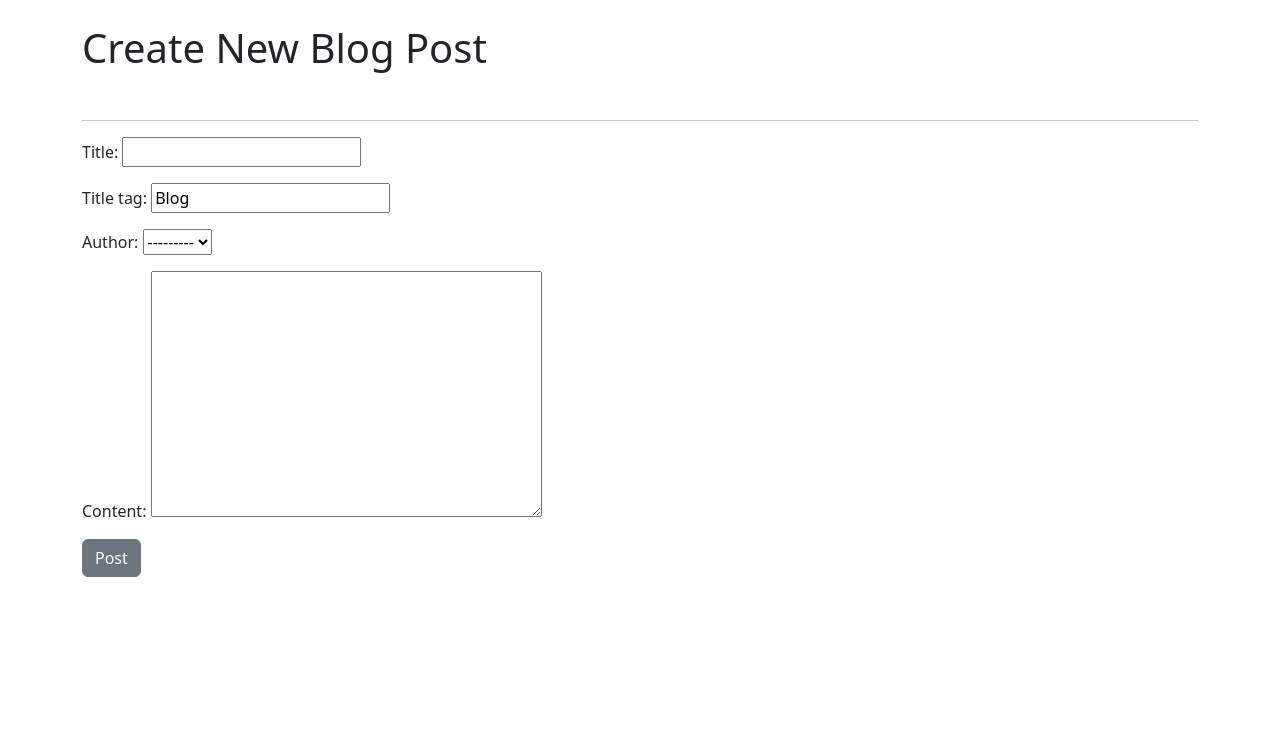
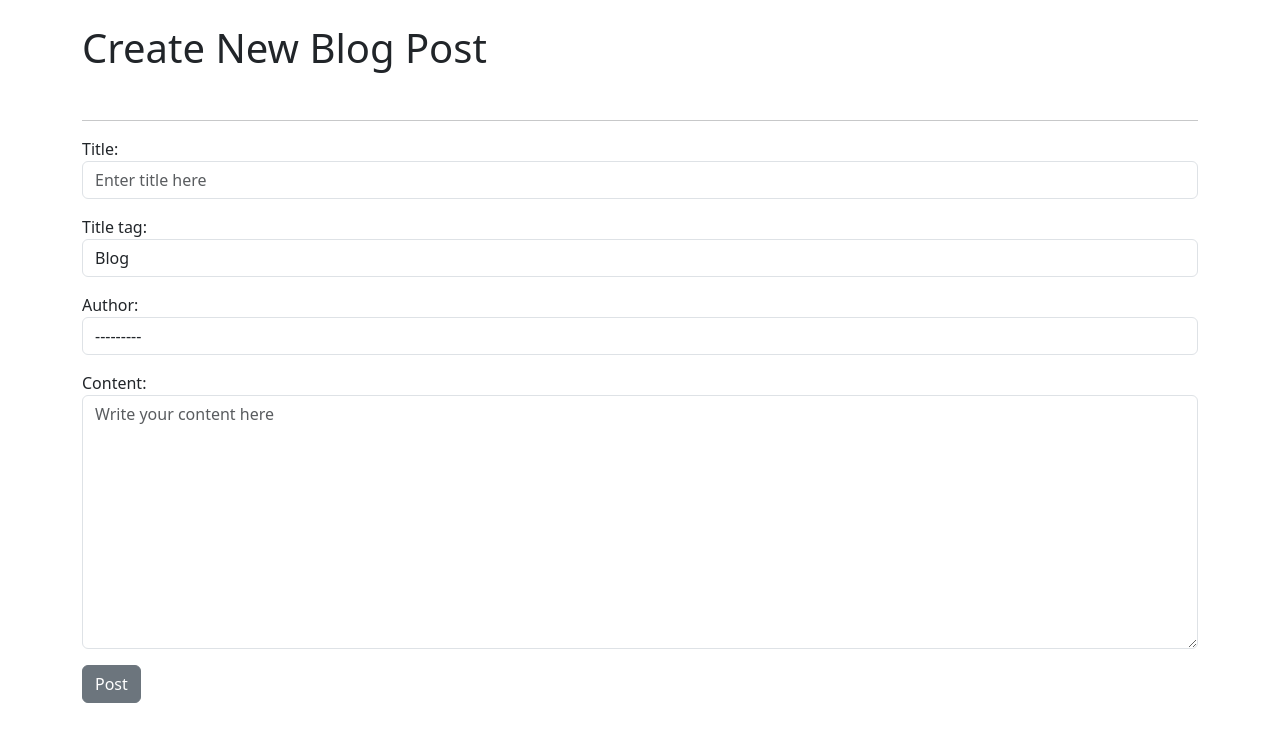
Before and after one commit to ft-mammoo/Blog-App, a Django app: page /addpost/ in a window 1280 px wide. Shown: the part 56-800 px from the top of the page. Run offline with Django 5.2, Linux system fonts and the light colour scheme.

Commit message:
Styles Create Post form with Bootstrap

```diff
--- /dev/null
+++ b/blog/theblog/forms.py
@@ -0,0 +1,13 @@
+from django import forms
+from .models import BlogPost
+
+class BlogPostForm(forms.ModelForm):
+    class Meta:
+        model = BlogPost
+        fields = ['title', 'title_tag', 'author', 'content']
+        widgets = {
+            'title' : forms.TextInput(attrs={'class' : 'form-control', 'placeholder': 'Enter title here'}),
+            'title_tag' : forms.TextInput(attrs={'class' : 'form-control', 'placeholder' : 'Enter title tag here'}),
+            'author' : forms.Select(attrs={'class' : 'form-control', 'placeholder' : 'Select author'}),
+            'content' : forms.Textarea(attrs={'class' : 'form-control', 'placeholder' : 'Write your content here'}),
+        }
--- a/blog/theblog/templates/create_post.html
+++ b/blog/theblog/templates/create_post.html
@@ -7,11 +7,15 @@
 {% block content %}
 
 <h1>Create New Blog Post</h1>
+
 <br><hr>
-<form method="POST">
-    {% csrf_token %}
-    {{ form.as_p }}
-    <button type="submit" class="btn btn-secondary">Post</button>
-</form>
+
+<div class="form-group">
+    <form method="POST">
+        {% csrf_token %}
+        {{ form.as_p }}
+        <button type="submit" class="btn btn-secondary">Post</button>
+    </form>
+</div>
 
 {% endblock %}
--- a/blog/theblog/views.py
+++ b/blog/theblog/views.py
@@ -1,6 +1,7 @@
 from django.shortcuts import render
 from django.views.generic import ListView, DetailView, CreateView
 from .models import BlogPost
+from .forms import BlogPostForm
 
 class HomePageView(ListView):
     model = BlogPost
@@ -12,5 +13,5 @@ class ArticleDetailView(DetailView):
 
 class CreatePostView(CreateView):
     model = BlogPost
+    form_class = BlogPostForm
     template_name = 'create_post.html'
-    fields = '__all__'
```
